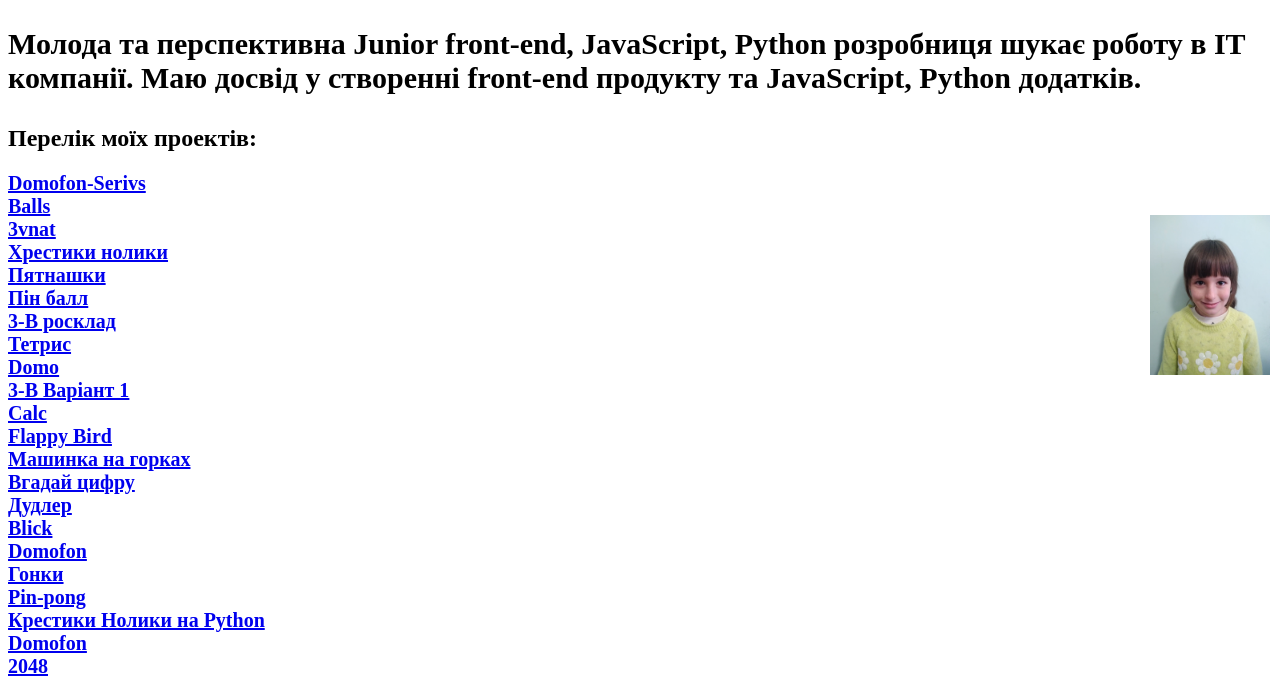
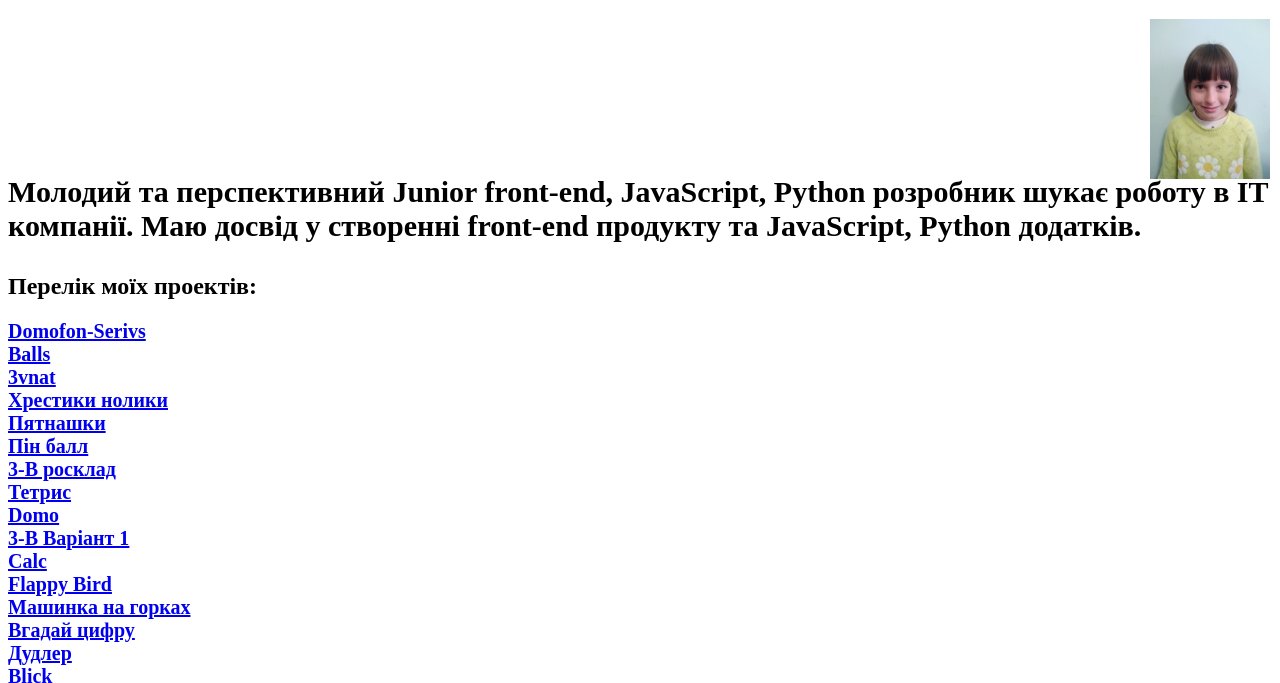
Before and after one commit to zena17137/rezume-nalia, a plain HTML site: page index.html in a window 1280 px wide. Shown: the part 135-818 px from the top of the page. Drawn offline with Linux system fonts and the light colour scheme.

Commit message:
фівфів
фівфів

```diff
--- a/index.html
+++ b/index.html
@@ -10,7 +10,7 @@
 				width: 120px;
 				position: absolute;
 				right: 10px;
-				top: 350px;
+				/*top: 350px;*/
 			}
 			p {
 				font-weight: 800;
@@ -24,11 +24,18 @@
 	</head>
 	<body>
 		<h1 style="text-align: center">Кокідько Наталя Євгенівна<br>(м. Львів)<br />(24.08.2010)</h1>
+		<img src="0-02-05-d07ce62326c010e904057504273c79546f591243702113a5890b81899b0e7bfb_4c98830b79656476.jpg" alt="" />
+		<br>
+		</br>
+		<br>
+		<br>
+		<br>
+		<br>
+		<br>
 		<p>
-			Молода та перспективна Junior front-end, JavaScript, Python розробниця шукає роботу в ІТ компанії. Маю досвід у створенні front-end продукту
+			Молодий та перспективний Junior front-end, JavaScript, Python розробник шукає роботу в ІТ компанії. Маю досвід у створенні front-end продукту
 			та JavaScript, Python додатків.
 		</p>
-		<img src="0-02-05-d07ce62326c010e904057504273c79546f591243702113a5890b81899b0e7bfb_4c98830b79656476.jpg" alt="" />
 		<div class="container works">
 			<!--?Роботи-->
 			<h2>Перелік моїх проектів:</h2>
```
